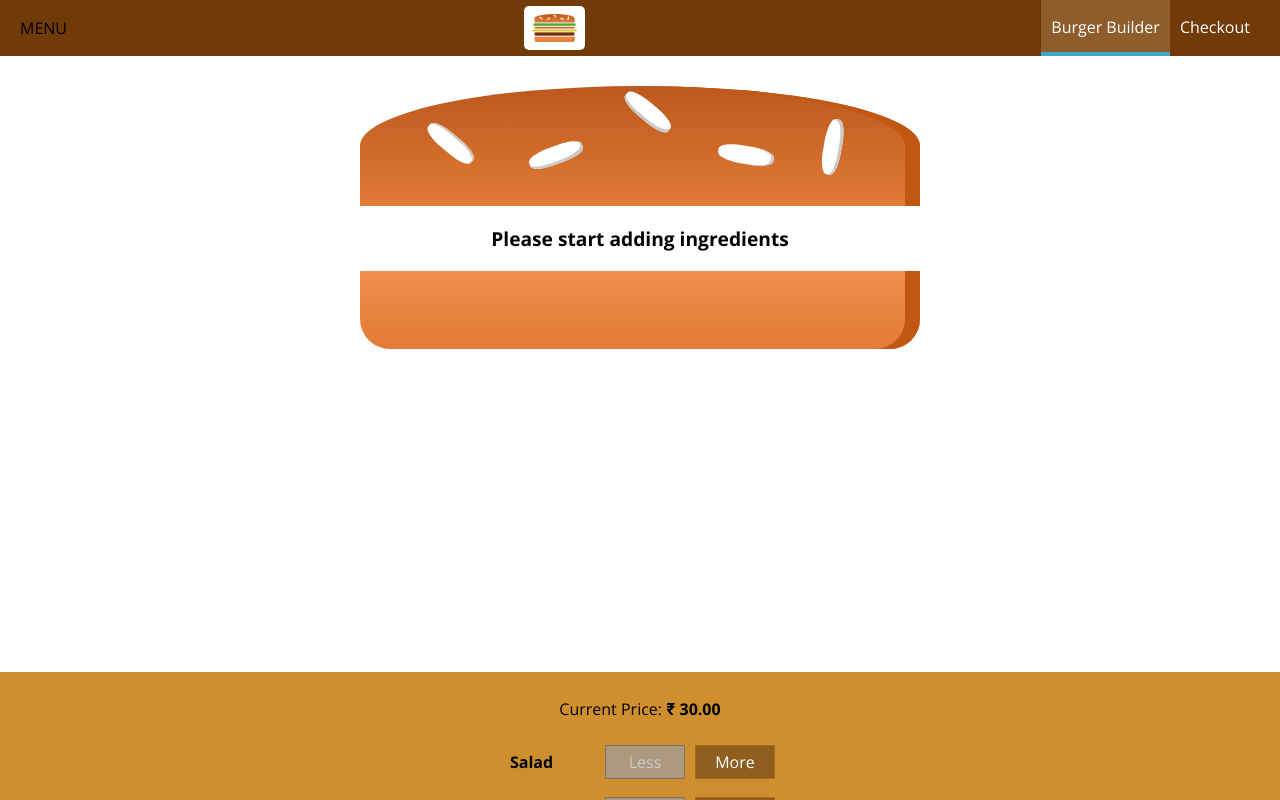
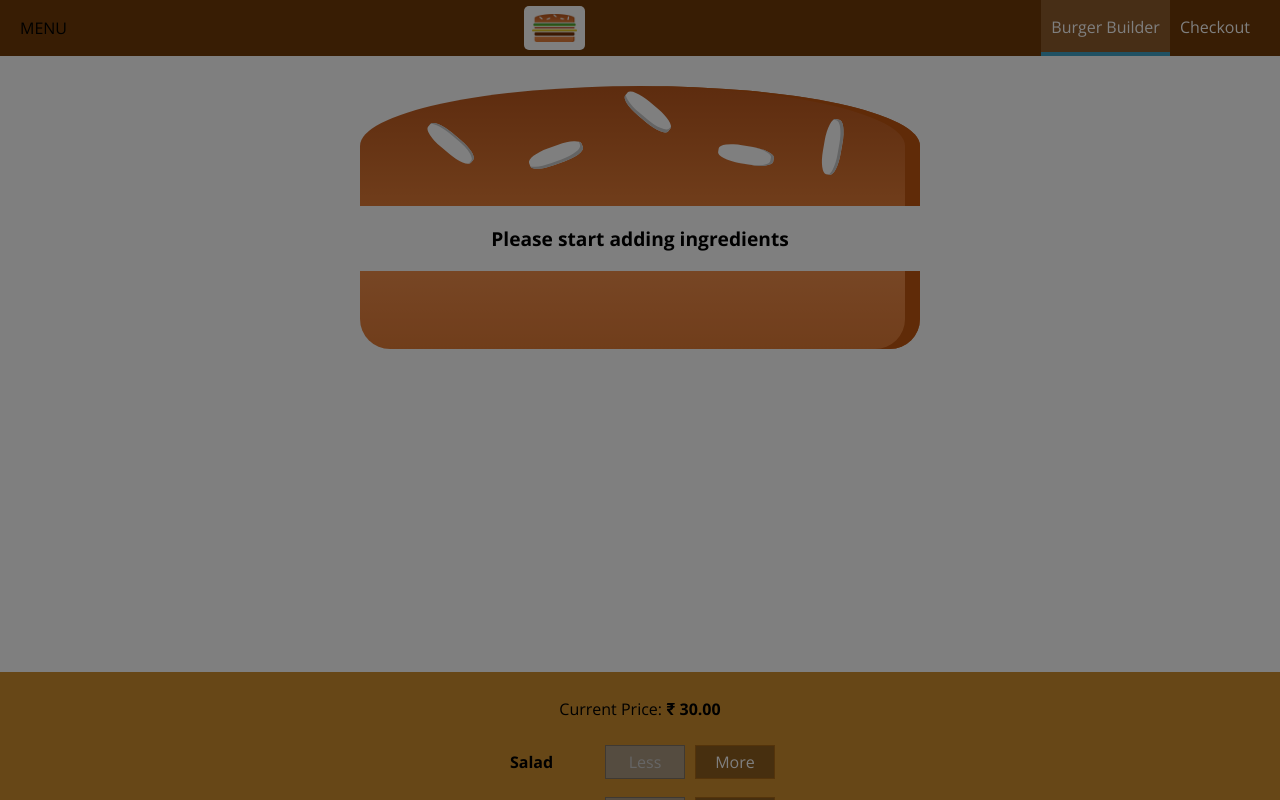
Before and after one commit to ShashankBiplav/the_burger_builder, a React (Create React App) app: page / in a window 1280 px wide. Shown: the top 800 px of the page. Built offline with nearby package versions, Linux system fonts and the light colour scheme.

Commit message:
Added the Backdrop functionality to SideDrawer and closing on click

```diff
--- a/src/components/Layout/Layout.js
+++ b/src/components/Layout/Layout.js
@@ -1,16 +1,28 @@
-import React from 'react';
+import React, {Component} from 'react';
 
 import Aux from '../../hoc/Aux';
 import classes from './Layout.module.css';
 import Toolbar from '../Navigation/Toolbar/Toolbar';
+import SideDrawer from '../Navigation/SideDrawer/SideDrawer';
 
-const layout = (props) => (
-    <Aux>
-        <Toolbar />
-        <main className={classes.Content}>
-            {props.children}
-        </main>
-    </Aux>
-);
+class Layout extends Component{
+    state = {
+        showSideDrawer: true
+    };
+    sideDrawerClosedHandler=()=>{
+        this.setState({showSideDrawer:false});
+    };
+    render(){
+        return (
+            <Aux>
+                <Toolbar/>
+                <SideDrawer open={this.state.showSideDrawer} closed={this.sideDrawerClosedHandler}/>
+                <main className={classes.Content}>
+                    {this.props.children}
+                </main>
+            </Aux>
+        );
+    }
+};
 
-export default layout;
+export default Layout;
--- a/src/components/Logo/Logo.module.css
+++ b/src/components/Logo/Logo.module.css
@@ -1,7 +1,7 @@
 .Logo{
     background-color: white;
     padding: 8px;
-    height: 80%;
+    height: 100%;
     box-sizing: border-box;
     border-radius: 5px;
 }
--- a/src/components/Navigation/NavigationItems/NavigationItem/NavigationItem.module.css
+++ b/src/components/Navigation/NavigationItems/NavigationItem/NavigationItem.module.css
@@ -1,18 +1,35 @@
+.NavigationItem{
+    margin: 10px 0;
+    box-sizing: border-box;
+    display: block;
+    width: 100%;
+}
+.NavigationItem a{
+    color: #8F5C2C;
+    text-decoration: none;
+    width: 100%;
+    box-sizing: border-box;
+    display: block;
+}
+.NavigationItem a:hover,
+.NavigationItem a:active,
+.NavigationItem a.active{
+    color: #40A4C8;
+}
+
+@media (min-width: 500px) {
     .NavigationItem{
         margin: 0;
-    box-sizing: border-box;
         display: flex;
         height: 100%;
+        width: auto;
         align-items: center;
     }
     .NavigationItem a{
         color: white;
-    text-decoration: none;
         height: 100%;
         padding: 16px 10px;
         border-bottom: 4px solid transparent;
-    box-sizing: border-box;
-    display: block;
     }
     .NavigationItem a:hover,
     .NavigationItem a:active,
@@ -21,3 +38,4 @@
         border-bottom: 4px solid #40A4C8;
         color: white;
     }
+}
--- a/src/components/Navigation/NavigationItems/NavigationItems.module.css
+++ b/src/components/Navigation/NavigationItems/NavigationItems.module.css
@@ -3,6 +3,13 @@
     padding: 0;
     list-style: none;
     display: flex;
+    flex-flow: column;
     align-items: center;
     height: 100%;
 }
+
+@media (min-width: 500px) {
+    .NavigationItems{
+        flex-flow: row;
+    }
+}
--- /dev/null
+++ b/src/components/Navigation/SideDrawer/SideDrawer.js
@@ -0,0 +1,27 @@
+import React from 'react';
+
+import classes from './SideDrawer.module.css';
+import Logo from '../../Logo/Logo';
+import NavigationItems from '../NavigationItems/NavigationItems';
+import Backdrop from '../../UI/Backdrop/Backdrop';
+import Aux from '../../../hoc/Aux';
+
+const sideDrawer = (props) => {
+    let attachedClasses = [classes.SideDrawer, classes.Close];
+    if (props.open){
+        attachedClasses = [classes.SideDrawer, classes.Open];
+    }
+    return (
+        <Aux>
+            <Backdrop show={props.open} clicked={props.closed}/>
+            <div className={attachedClasses.join(' ')}>
+                <div className={classes.Logo}><Logo/></div>
+                <nav>
+                    <NavigationItems/>
+                </nav>
+            </div>
+        </Aux>
+    );
+};
+
+export default sideDrawer;
--- /dev/null
+++ b/src/components/Navigation/SideDrawer/SideDrawer.module.css
@@ -0,0 +1,31 @@
+.SideDrawer{
+    position: fixed;
+    width: 280px;
+    max-width: 70%;
+    height: 100%;
+    left: 0;
+    top: 0;
+    z-index: 200;
+    background-color: white;
+    padding: 32px 16px;
+    box-sizing: border-box;
+    transition: transform 0.3s ease-out;
+}
+
+@media (min-width: 500px) {
+    .SideDrawer{
+        display: none;
+    }
+}
+
+.Open{
+    transform: translateX(0);
+}
+
+.Close{
+    transform: translateX(-100%);
+}
+.Logo{
+    height: 11%;
+    margin-bottom: 32px;
+}
--- a/src/components/Navigation/Toolbar/Toolbar.js
+++ b/src/components/Navigation/Toolbar/Toolbar.js
@@ -7,8 +7,8 @@ import NavigationItems from '../NavigationItems/NavigationItems';
 const toolbar = (props) => (
     <header className={classes.Toolbar}>
         <div>MENU</div>
-        <Logo />
-        <NavigationItems />
+        <div className={classes.Logo}><Logo /></div>
+        <nav className={classes.DesktopOnly}><NavigationItems /></nav>
     </header>
 );
 
--- a/src/components/Navigation/Toolbar/Toolbar.module.css
+++ b/src/components/Navigation/Toolbar/Toolbar.module.css
@@ -16,3 +16,13 @@
 .Toolbar nav{
     height: 100%;
 }
+
+.Logo{
+    height: 80%;
+}
+
+@media (max-width: 499px) {
+    .DesktopOnly{
+        display: none;
+    }
+}
```
Lines whose indentation alone changed are shown as unchanged.
